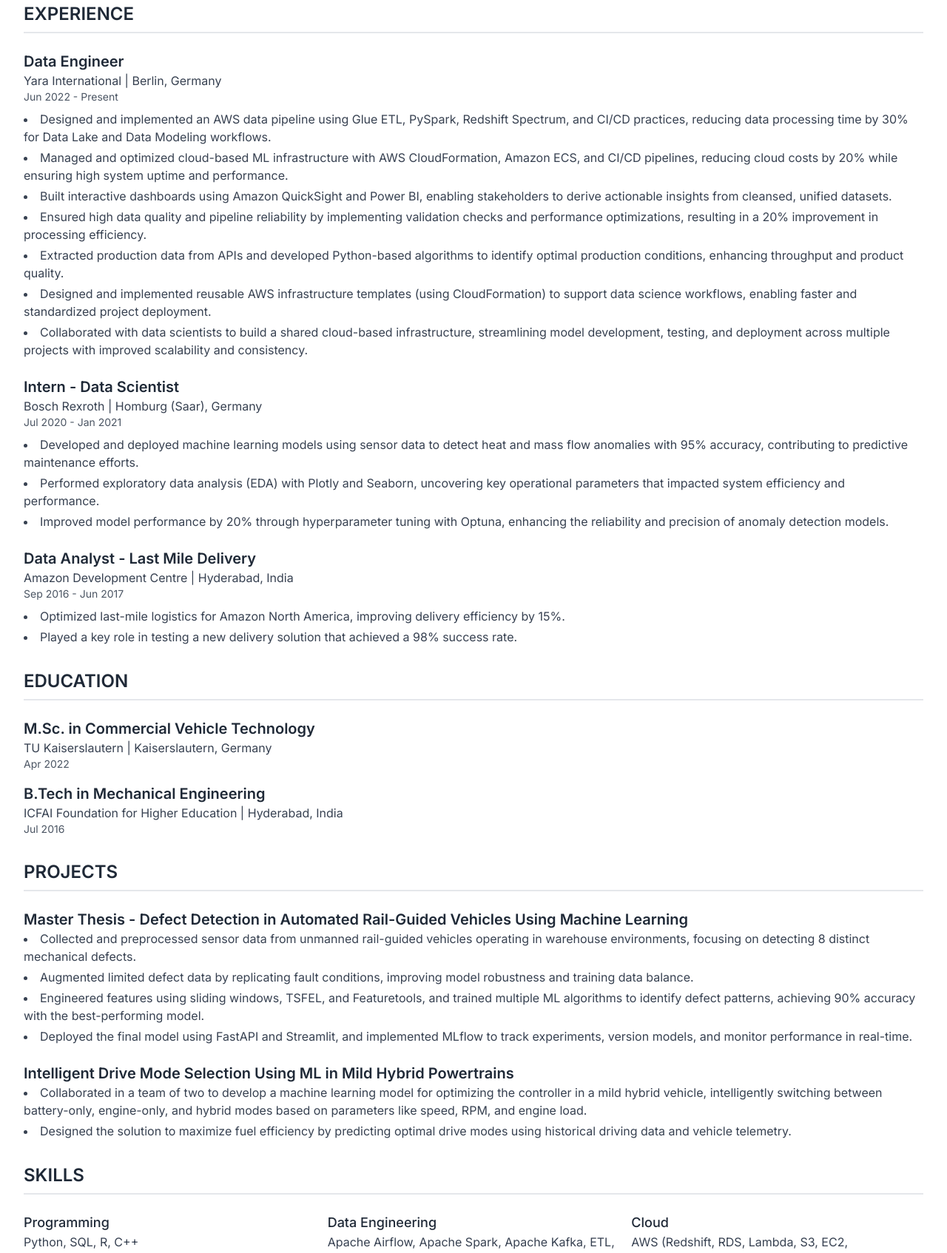
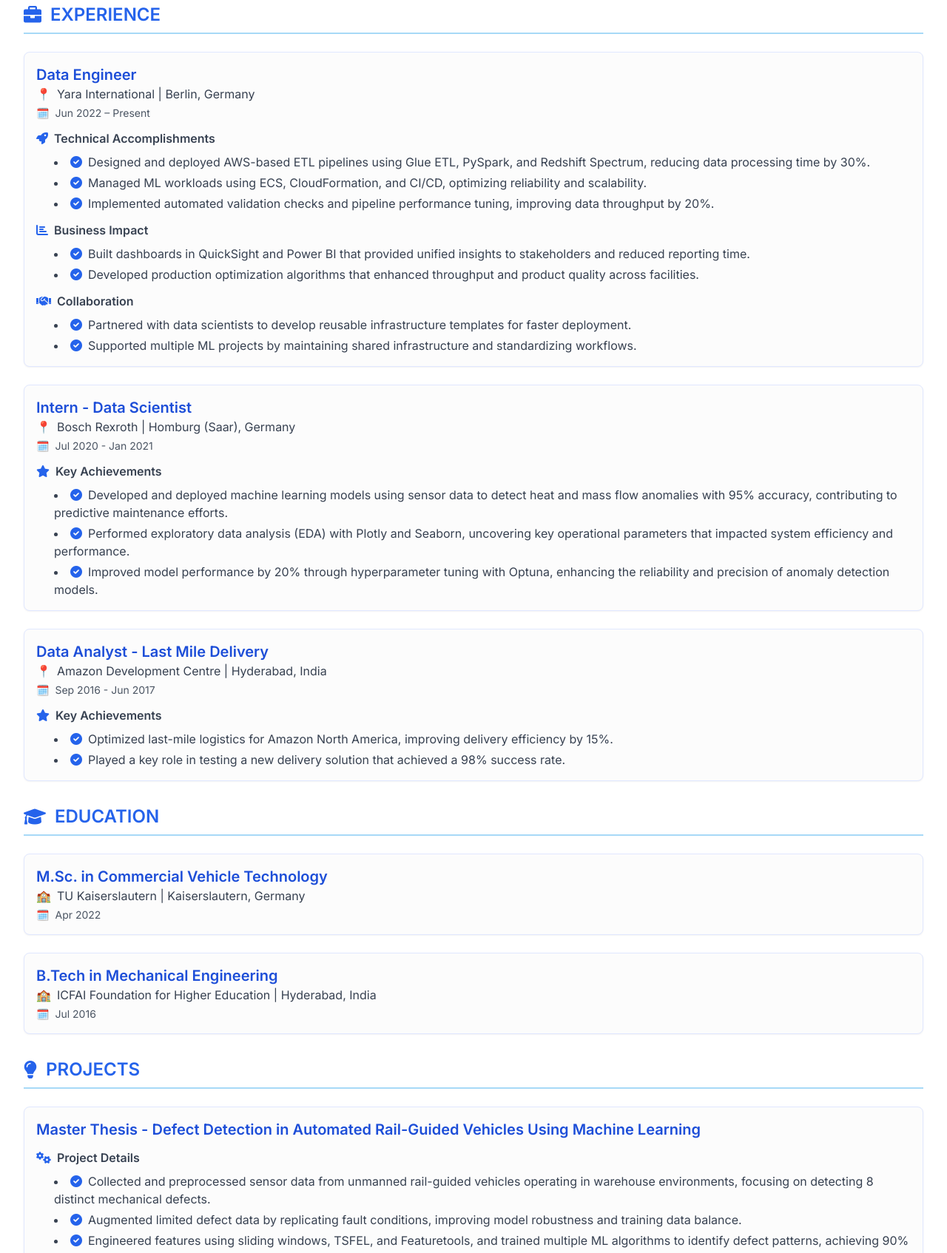
Before and after one commit to sashankprayaga/sashankprayaga.github.io, a plain HTML site: page index.html in a window 1280 px wide. Shown: the part 447-2141 px from the top of the page at 74% size. Drawn offline with nearby package versions, Linux system fonts and the light colour scheme.

Commit message:
Update index.html

```diff
--- a/index.html
+++ b/index.html
@@ -26,18 +26,34 @@
             color: #1f2937; /* Darker gray for headings */
         }
         .section-title {
-            border-bottom: 2px solid #e5e7eb; /* Light gray border */
+            border-bottom: 2px solid #a7d9f7; /* Light blue border */
             padding-bottom: 0.5rem;
             margin-bottom: 1.5rem;
+            display: flex;
+            align-items: center;
+            color: #2563eb; /* Blue color for section titles */
         }
-        .experience-item, .project-item {
+        .section-title i {
+            margin-right: 0.75rem;
+            color: #2563eb; /* Blue color for icons in titles */
+        }
+        .experience-item, .project-item, .education-item {
             margin-bottom: 1.5rem;
+            padding: 1rem;
+            background-color: #fcfcfc; /* Slightly off-white for item backgrounds */
+            border-radius: 0.5rem;
+            border: 1px solid #e0e7ff; /* Light blue border for items */
+            box-shadow: 0 1px 2px rgba(0, 0, 0, 0.05);
         }
-        .experience-item:last-child, .project-item:last-child {
+        .experience-item:last-child, .project-item:last-child, .education-item:last-child {
             margin-bottom: 0;
         }
         .skill-category {
             margin-bottom: 1rem;
+            padding: 0.75rem;
+            background-color: #eef2ff; /* Very light blue for skill categories */
+            border-radius: 0.5rem;
+            border: 1px solid #c7d2fe;
         }
         .skill-category:last-child {
             margin-bottom: 0;
@@ -47,7 +63,23 @@
             transition: color 0.2s ease-in-out;
         }
         .icon-link:hover {
-            color: #1f2937; /* Darker gray on hover */
+            color: #2563eb; /* Blue on hover for social icons */
+        }
+        .sub-heading {
+            font-weight: 600; /* Semi-bold */
+            margin-top: 0.75rem;
+            margin-bottom: 0.5rem;
+            color: #374151;
+            display: flex;
+            align-items: center;
+        }
+        .sub-heading i {
+            margin-right: 0.5rem;
+            color: #2563eb; /* Blue for sub-heading icons */
+        }
+        .list-item-icon {
+            color: #2563eb; /* Blue for list item icons */
+            margin-right: 0.5rem;
         }
     </style>
 </head>
@@ -57,7 +89,9 @@
         <header class="text-center mb-8">
             <h1 class="text-4xl font-bold mb-2">SASHANK PRAYAGA</h1>
             <p class="text-lg text-gray-600 mb-4">
-                +4917660600047 | sashankprayaga93@gmail.com | Hilden, Germany
+                <span class="inline-flex items-center mr-4"><i class="fas fa-phone-alt text-blue-500 mr-1"></i>+4917660600047</span>
+                <span class="inline-flex items-center mr-4"><i class="fas fa-envelope text-blue-500 mr-1"></i>sashankprayaga93@gmail.com</span>
+                <span class="inline-flex items-center"><i class="fas fa-map-marker-alt text-blue-500 mr-1"></i>Hilden, Germany</span>
             </p>
             <div class="flex justify-center space-x-4">
                 <a href="https://www.linkedin.com/in/sashank-prayaga-740a36107/" target="_blank" rel="noopener noreferrer" class="icon-link">
@@ -71,7 +105,7 @@
 
         <!-- Professional Summary Section -->
         <section class="mb-8">
-            <h2 class="text-2xl font-semibold section-title">PROFESSIONAL SUMMARY</h2>
+            <h2 class="text-2xl font-semibold section-title"><i class="fas fa-user-tie"></i>PROFESSIONAL SUMMARY</h2>
             <p class="text-gray-700 leading-relaxed">
                 Results-driven Data Engineer with over 4 years of experience in building scalable data pipelines, cloud infrastructure, and machine learning solutions. Skilled in designing and automating end-to-end ETL workflows using Apache Airflow and AWS (Redshift, Lambda, RDS). Proven ability to collaborate cross-functionally with data scientists and process engineers to deliver impactful tools such as anomaly detection models, recommendation systems, and interactive dashboards using Power BI and QuickSight. Adept at deploying ML models with FastAPI, Streamlit, and MLflow. Passionate about creating reusable infrastructure and enabling data-driven decision-making in production and business environments.
             </p>
@@ -79,121 +113,152 @@
 
         <!-- Experience Section -->
         <section class="mb-8">
-            <h2 class="text-2xl font-semibold section-title">EXPERIENCE</h2>
+            <h2 class="text-2xl font-semibold section-title"><i class="fas fa-briefcase"></i>EXPERIENCE</h2>
 
             <div class="experience-item">
-                <h3 class="text-xl font-semibold">Data Engineer</h3>
-                <p class="text-gray-700">Yara International | Berlin, Germany</p>
-                <p class="text-gray-600 text-sm mb-2">Jun 2022 - Present</p>
-                <ul class="list-disc list-inside text-gray-700 space-y-1">
-                    <li>Designed and implemented an AWS data pipeline using Glue ETL, PySpark, Redshift Spectrum, and CI/CD practices, reducing data processing time by 30% for Data Lake and Data Modeling workflows.</li>
-                    <li>Managed and optimized cloud-based ML infrastructure with AWS CloudFormation, Amazon ECS, and CI/CD pipelines, reducing cloud costs by 20% while ensuring high system uptime and performance.</li>
-                    <li>Built interactive dashboards using Amazon QuickSight and Power BI, enabling stakeholders to derive actionable insights from cleansed, unified datasets.</li>
-                    <li>Ensured high data quality and pipeline reliability by implementing validation checks and performance optimizations, resulting in a 20% improvement in processing efficiency.</li>
-                    <li>Extracted production data from APIs and developed Python-based algorithms to identify optimal production conditions, enhancing throughput and product quality.</li>
-                    <li>Designed and implemented reusable AWS infrastructure templates (using CloudFormation) to support data science workflows, enabling faster and standardized project deployment.</li>
-                    <li>Collaborated with data scientists to build a shared cloud-based infrastructure, streamlining model development, testing, and deployment across multiple projects with improved scalability and consistency.</li>
+                <h3 class="text-xl font-semibold text-blue-700">Data Engineer</h3>
+                <p class="text-gray-700 flex items-center mb-1">
+                    <span class="mr-2 text-blue-500">📍</span>Yara International | Berlin, Germany
+                </p>
+                <p class="text-gray-600 text-sm flex items-center mb-2">
+                    <span class="mr-2 text-blue-500">🗓️</span>Jun 2022 – Present
+                </p>
+                <div class="sub-heading"><i class="fas fa-rocket"></i>Technical Accomplishments</div>
+                <ul class="list-disc list-inside text-gray-700 space-y-1 ml-6">
+                    <li><i class="list-item-icon fas fa-check-circle"></i>Designed and deployed AWS-based ETL pipelines using Glue ETL, PySpark, and Redshift Spectrum, reducing data processing time by 30%.</li>
+                    <li><i class="list-item-icon fas fa-check-circle"></i>Managed ML workloads using ECS, CloudFormation, and CI/CD, optimizing reliability and scalability.</li>
+                    <li><i class="list-item-icon fas fa-check-circle"></i>Implemented automated validation checks and pipeline performance tuning, improving data throughput by 20%.</li>
+                </ul>
+                <div class="sub-heading"><i class="fas fa-chart-bar"></i>Business Impact</div>
+                <ul class="list-disc list-inside text-gray-700 space-y-1 ml-6">
+                    <li><i class="list-item-icon fas fa-check-circle"></i>Built dashboards in QuickSight and Power BI that provided unified insights to stakeholders and reduced reporting time.</li>
+                    <li><i class="list-item-icon fas fa-check-circle"></i>Developed production optimization algorithms that enhanced throughput and product quality across facilities.</li>
+                </ul>
+                <div class="sub-heading"><i class="fas fa-handshake"></i>Collaboration</div>
+                <ul class="list-disc list-inside text-gray-700 space-y-1 ml-6">
+                    <li><i class="list-item-icon fas fa-check-circle"></i>Partnered with data scientists to develop reusable infrastructure templates for faster deployment.</li>
+                    <li><i class="list-item-icon fas fa-check-circle"></i>Supported multiple ML projects by maintaining shared infrastructure and standardizing workflows.</li>
                 </ul>
             </div>
 
             <div class="experience-item">
-                <h3 class="text-xl font-semibold">Intern - Data Scientist</h3>
-                <p class="text-gray-700">Bosch Rexroth | Homburg (Saar), Germany</p>
-                <p class="text-gray-600 text-sm mb-2">Jul 2020 - Jan 2021</p>
-                <ul class="list-disc list-inside text-gray-700 space-y-1">
-                    <li>Developed and deployed machine learning models using sensor data to detect heat and mass flow anomalies with 95% accuracy, contributing to predictive maintenance efforts.</li>
-                    <li>Performed exploratory data analysis (EDA) with Plotly and Seaborn, uncovering key operational parameters that impacted system efficiency and performance.</li>
-                    <li>Improved model performance by 20% through hyperparameter tuning with Optuna, enhancing the reliability and precision of anomaly detection models.</li>
+                <h3 class="text-xl font-semibold text-blue-700">Intern - Data Scientist</h3>
+                <p class="text-gray-700 flex items-center mb-1">
+                    <span class="mr-2 text-blue-500">📍</span>Bosch Rexroth | Homburg (Saar), Germany
+                </p>
+                <p class="text-gray-600 text-sm flex items-center mb-2">
+                    <span class="mr-2 text-blue-500">🗓️</span>Jul 2020 - Jan 2021
+                </p>
+                <div class="sub-heading"><i class="fas fa-star"></i>Key Achievements</div>
+                <ul class="list-disc list-inside text-gray-700 space-y-1 ml-6">
+                    <li><i class="list-item-icon fas fa-check-circle"></i>Developed and deployed machine learning models using sensor data to detect heat and mass flow anomalies with 95% accuracy, contributing to predictive maintenance efforts.</li>
+                    <li><i class="list-item-icon fas fa-check-circle"></i>Performed exploratory data analysis (EDA) with Plotly and Seaborn, uncovering key operational parameters that impacted system efficiency and performance.</li>
+                    <li><i class="list-item-icon fas fa-check-circle"></i>Improved model performance by 20% through hyperparameter tuning with Optuna, enhancing the reliability and precision of anomaly detection models.</li>
                 </ul>
             </div>
 
             <div class="experience-item">
-                <h3 class="text-xl font-semibold">Data Analyst - Last Mile Delivery</h3>
-                <p class="text-gray-700">Amazon Development Centre | Hyderabad, India</p>
-                <p class="text-gray-600 text-sm mb-2">Sep 2016 - Jun 2017</p>
-                <ul class="list-disc list-inside text-gray-700 space-y-1">
-                    <li>Optimized last-mile logistics for Amazon North America, improving delivery efficiency by 15%.</li>
-                    <li>Played a key role in testing a new delivery solution that achieved a 98% success rate.</li>
+                <h3 class="text-xl font-semibold text-blue-700">Data Analyst - Last Mile Delivery</h3>
+                <p class="text-gray-700 flex items-center mb-1">
+                    <span class="mr-2 text-blue-500">📍</span>Amazon Development Centre | Hyderabad, India
+                </p>
+                <p class="text-gray-600 text-sm flex items-center mb-2">
+                    <span class="mr-2 text-blue-500">🗓️</span>Sep 2016 - Jun 2017
+                </p>
+                <div class="sub-heading"><i class="fas fa-star"></i>Key Achievements</div>
+                <ul class="list-disc list-inside text-gray-700 space-y-1 ml-6">
+                    <li><i class="list-item-icon fas fa-check-circle"></i>Optimized last-mile logistics for Amazon North America, improving delivery efficiency by 15%.</li>
+                    <li><i class="list-item-icon fas fa-check-circle"></i>Played a key role in testing a new delivery solution that achieved a 98% success rate.</li>
                 </ul>
             </div>
         </section>
 
         <!-- Education Section -->
         <section class="mb-8">
-            <h2 class="text-2xl font-semibold section-title">EDUCATION</h2>
-            <div class="mb-4">
-                <h3 class="text-xl font-semibold">M.Sc. in Commercial Vehicle Technology</h3>
-                <p class="text-gray-700">TU Kaiserslautern | Kaiserslautern, Germany</p>
-                <p class="text-gray-600 text-sm">Apr 2022</p>
+            <h2 class="text-2xl font-semibold section-title"><i class="fas fa-graduation-cap"></i>EDUCATION</h2>
+            <div class="education-item">
+                <h3 class="text-xl font-semibold text-blue-700">M.Sc. in Commercial Vehicle Technology</h3>
+                <p class="text-gray-700 flex items-center mb-1">
+                    <span class="mr-2 text-blue-500">🏫</span>TU Kaiserslautern | Kaiserslautern, Germany
+                </p>
+                <p class="text-gray-600 text-sm flex items-center">
+                    <span class="mr-2 text-blue-500">🗓️</span>Apr 2022
+                </p>
             </div>
-            <div>
-                <h3 class="text-xl font-semibold">B.Tech in Mechanical Engineering</h3>
-                <p class="text-gray-700">ICFAI Foundation for Higher Education | Hyderabad, India</p>
-                <p class="text-gray-600 text-sm">Jul 2016</p>
+            <div class="education-item">
+                <h3 class="text-xl font-semibold text-blue-700">B.Tech in Mechanical Engineering</h3>
+                <p class="text-gray-700 flex items-center mb-1">
+                    <span class="mr-2 text-blue-500">🏫</span>ICFAI Foundation for Higher Education | Hyderabad, India
+                </p>
+                <p class="text-gray-600 text-sm flex items-center">
+                    <span class="mr-2 text-blue-500">🗓️</span>Jul 2016
+                </p>
             </div>
         </section>
 
         <!-- Projects Section -->
         <section class="mb-8">
-            <h2 class="text-2xl font-semibold section-title">PROJECTS</h2>
+            <h2 class="text-2xl font-semibold section-title"><i class="fas fa-lightbulb"></i>PROJECTS</h2>
 
             <div class="project-item">
-                <h3 class="text-xl font-semibold">Master Thesis - Defect Detection in Automated Rail-Guided Vehicles Using Machine Learning</h3>
-                <ul class="list-disc list-inside text-gray-700 space-y-1">
-                    <li>Collected and preprocessed sensor data from unmanned rail-guided vehicles operating in warehouse environments, focusing on detecting 8 distinct mechanical defects.</li>
-                    <li>Augmented limited defect data by replicating fault conditions, improving model robustness and training data balance.</li>
-                    <li>Engineered features using sliding windows, TSFEL, and Featuretools, and trained multiple ML algorithms to identify defect patterns, achieving 90% accuracy with the best-performing model.</li>
-                    <li>Deployed the final model using FastAPI and Streamlit, and implemented MLflow to track experiments, version models, and monitor performance in real-time.</li>
+                <h3 class="text-xl font-semibold text-blue-700">Master Thesis - Defect Detection in Automated Rail-Guided Vehicles Using Machine Learning</h3>
+                <div class="sub-heading"><i class="fas fa-cogs"></i>Project Details</div>
+                <ul class="list-disc list-inside text-gray-700 space-y-1 ml-6">
+                    <li><i class="list-item-icon fas fa-check-circle"></i>Collected and preprocessed sensor data from unmanned rail-guided vehicles operating in warehouse environments, focusing on detecting 8 distinct mechanical defects.</li>
+                    <li><i class="list-item-icon fas fa-check-circle"></i>Augmented limited defect data by replicating fault conditions, improving model robustness and training data balance.</li>
+                    <li><i class="list-item-icon fas fa-check-circle"></i>Engineered features using sliding windows, TSFEL, and Featuretools, and trained multiple ML algorithms to identify defect patterns, achieving 90% accuracy with the best-performing model.</li>
+                    <li><i class="list-item-icon fas fa-check-circle"></i>Deployed the final model using FastAPI and Streamlit, and implemented MLflow to track experiments, version models, and monitor performance in real-time.</li>
                 </ul>
             </div>
 
             <div class="project-item">
-                <h3 class="text-xl font-semibold">Intelligent Drive Mode Selection Using ML in Mild Hybrid Powertrains</h3>
-                <ul class="list-disc list-inside text-gray-700 space-y-1">
-                    <li>Collaborated in a team of two to develop a machine learning model for optimizing the controller in a mild hybrid vehicle, intelligently switching between battery-only, engine-only, and hybrid modes based on parameters like speed, RPM, and engine load.</li>
-                    <li>Designed the solution to maximize fuel efficiency by predicting optimal drive modes using historical driving data and vehicle telemetry.</li>
+                <h3 class="text-xl font-semibold text-blue-700">Intelligent Drive Mode Selection Using ML in Mild Hybrid Powertrains</h3>
+                <div class="sub-heading"><i class="fas fa-cogs"></i>Project Details</div>
+                <ul class="list-disc list-inside text-gray-700 space-y-1 ml-6">
+                    <li><i class="list-item-icon fas fa-check-circle"></i>Collaborated in a team of two to develop a machine learning model for optimizing the controller in a mild hybrid vehicle, intelligently switching between battery-only, engine-only, and hybrid modes based on parameters like speed, RPM, and engine load.</li>
+                    <li><i class="list-item-icon fas fa-check-circle"></i>Designed the solution to maximize fuel efficiency by predicting optimal drive modes using historical driving data and vehicle telemetry.</li>
                 </ul>
             </div>
         </section>
 
         <!-- Skills Section -->
         <section class="mb-8">
-            <h2 class="text-2xl font-semibold section-title">SKILLS</h2>
+            <h2 class="text-2xl font-semibold section-title"><i class="fas fa-tools"></i>SKILLS</h2>
             <div class="grid grid-cols-1 md:grid-cols-2 lg:grid-cols-3 gap-4">
                 <div class="skill-category">
-                    <h3 class="text-lg font-medium">Programming</h3>
+                    <h3 class="text-lg font-medium flex items-center"><i class="list-item-icon fas fa-code"></i>Programming</h3>
                     <p class="text-gray-700">Python, SQL, R, C++</p>
                 </div>
                 <div class="skill-category">
-                    <h3 class="text-lg font-medium">Data Engineering</h3>
+                    <h3 class="text-lg font-medium flex items-center"><i class="list-item-icon fas fa-database"></i>Data Engineering</h3>
                     <p class="text-gray-700">Apache Airflow, Apache Spark, Apache Kafka, ETL, ELT</p>
                 </div>
                 <div class="skill-category">
-                    <h3 class="text-lg font-medium">Cloud</h3>
+                    <h3 class="text-lg font-medium flex items-center"><i class="list-item-icon fas fa-cloud"></i>Cloud</h3>
                     <p class="text-gray-700">AWS (Redshift, RDS, Lambda, S3, EC2, CloudFormation)</p>
                 </div>
                 <div class="skill-category">
-                    <h3 class="text-lg font-medium">Machine Learning & Deployment</h3>
+                    <h3 class="text-lg font-medium flex items-center"><i class="list-item-icon fas fa-brain"></i>Machine Learning & Deployment</h3>
                     <p class="text-gray-700">Supervised and Unsupervised Learning, Anomaly Detection, Model Deployment with FastAPI, Streamlit, MLflow, CI/CD with Git</p>
                 </div>
                 <div class="skill-category">
-                    <h3 class="text-lg font-medium">Databases</h3>
+                    <h3 class="text-lg font-medium flex items-center"><i class="list-item-icon fas fa-server"></i>Databases</h3>
                     <p class="text-gray-700">Datawarehouse (Amazon Redshift, Snowflake), NoSQL (DynamoDB), Relational Databases (Postgres, Amazon RDS), Datalake (Amazon S3)</p>
                 </div>
                 <div class="skill-category">
-                    <h3 class="text-lg font-medium">Visualization</h3>
+                    <h3 class="text-lg font-medium flex items-center"><i class="list-item-icon fas fa-chart-line"></i>Visualization</h3>
                     <p class="text-gray-700">Power BI, Amazon QuickSight, Plotly, Seaborn</p>
                 </div>
                 <div class="skill-category">
-                    <h3 class="text-lg font-medium">Infrastructure</h3>
+                    <h3 class="text-lg font-medium flex items-center"><i class="list-item-icon fas fa-building"></i>Infrastructure</h3>
                     <p class="text-gray-700">Infrastructure as Code (CloudFormation), Reusable AWS Templates, Containerization (Docker), CI/CD Pipelines</p>
                 </div>
                 <div class="skill-category">
-                    <h3 class="text-lg font-medium">Tools</h3>
+                    <h3 class="text-lg font-medium flex items-center"><i class="list-item-icon fas fa-toolbox"></i>Tools</h3>
                     <p class="text-gray-700">Jira, Confluence, Microsoft Office Suite (Excel, PowerPoint, Word)</p>
                 </div>
                 <div class="skill-category">
-                    <h3 class="text-lg font-medium">Soft Skills</h3>
+                    <h3 class="text-lg font-medium flex items-center"><i class="list-item-icon fas fa-comments"></i>Soft Skills</h3>
                     <p class="text-gray-700">Cross-functional Collaboration, Problem Solving, Communication, Attention to Detail</p>
                 </div>
             </div>
@@ -201,13 +266,13 @@
 
         <!-- Professional Development Section -->
         <section class="mb-8">
-            <h2 class="text-2xl font-semibold section-title">PROFESSIONAL DEVELOPMENT</h2>
+            <h2 class="text-2xl font-semibold section-title"><i class="fas fa-certificate"></i>PROFESSIONAL DEVELOPMENT</h2>
             <ul class="list-disc list-inside text-gray-700 space-y-1">
-                <li>AWS Certified AI Practitioner, Amazon Web Services (AWS)</li>
-                <li>Apache Airflow 3 Fundamentals, Astronomer</li>
-                <li>dbt Fundamentals, dbt learn</li>
-                <li>Google Data Analytics - Professional Certificate, Google (Coursera)</li>
-                <li>Microsoft Azure Data Fundamentals, Microsoft (Coursera)</li>
+                <li><i class="list-item-icon fas fa-award"></i>AWS Certified AI Practitioner, Amazon Web Services (AWS)</li>
+                <li><i class="list-item-icon fas fa-award"></i>Apache Airflow 3 Fundamentals, Astronomer</li>
+                <li><i class="list-item-icon fas fa-award"></i>dbt Fundamentals, dbt learn</li>
+                <li><i class="list-item-icon fas fa-award"></i>Google Data Analytics - Professional Certificate, Google (Coursera)</li>
+                <li><i class="list-item-icon fas fa-award"></i>Microsoft Azure Data Fundamentals, Microsoft (Coursera)</li>
             </ul>
         </section>
 
```
